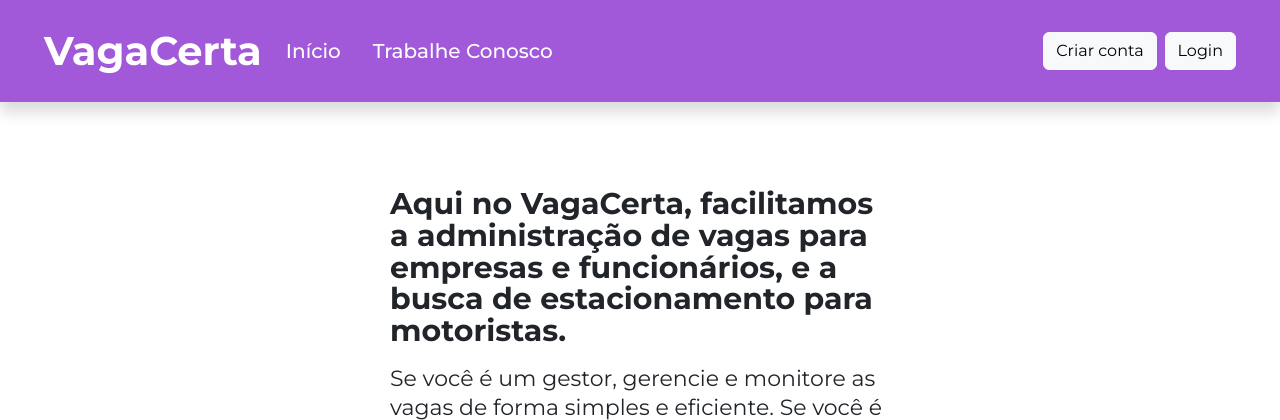
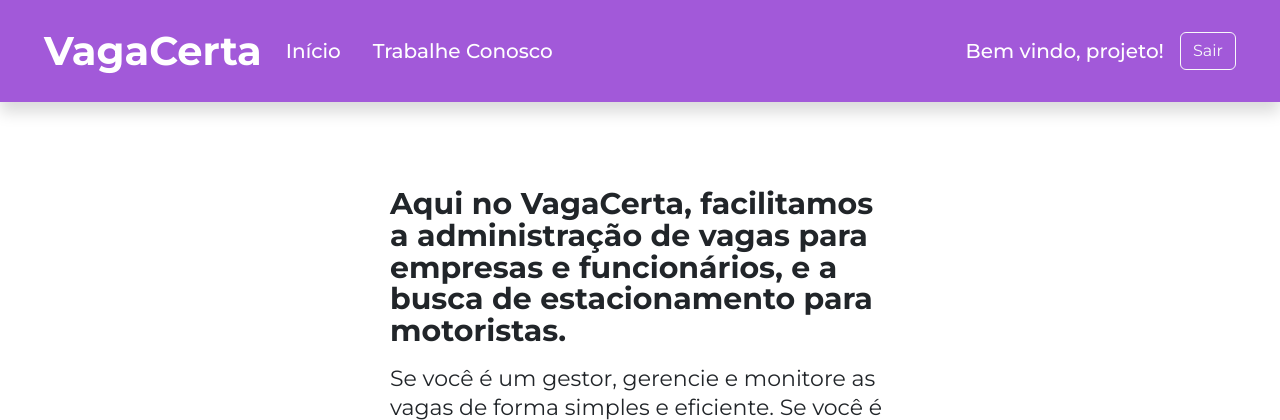
Before and after one commit to dueduno/in1039_aula_time1_github, a Django app: page / in a window 1280 px wide. Shown: the top 420 px of the page. Run offline with Django 5.2, Linux system fonts and the light colour scheme; a user stored in the database is signed in.

Commit message:
Home 100% funcional

```diff
--- a/myProject/myApp/templates/base.html
+++ b/myProject/myApp/templates/base.html
@@ -4,17 +4,13 @@
 <head>
   <meta charset="UTF-8" />
   <meta name="viewport" content="width=device-width, initial-scale=1.0"/>
-
   <title>{% block title %}VagaCerta{% endblock %}</title>
 
   <link href="https://cdn.jsdelivr.net/npm/bootstrap@5.3.5/dist/css/bootstrap.min.css" rel="stylesheet">
   <link rel="stylesheet" href="https://cdnjs.cloudflare.com/ajax/libs/font-awesome/5.15.4/css/all.min.css" />
-  <link rel="preconnect" href="https://fonts.googleapis.com">
-  <link rel="preconnect" href="https://fonts.gstatic.com" crossorigin>
   <link href="https://fonts.googleapis.com/css2?family=Montserrat:ital,wght@0,100..900;1,100..900&display=swap" rel="stylesheet">
-
   <link href="{% static 'myApp/css/base.css' %}" rel="stylesheet" type="text/css" />
-  </head>
+</head>
 
 <body>
   <nav class="navbar navbar-expand-lg" style="background-color: #a259d9; font-size: 20px; ">
@@ -32,11 +28,20 @@
             <a class="nav-link text-white" href="#">Trabalhe Conosco</a>
           </li>
         </ul>
-        <div class="d-flex">
-          <a href="#" class="btn btn-light me-2">Criar conta</a>
-          <a href="#" class="btn btn-light">Login</a>
+
+        <div class="d-flex align-items-center">
+          {% if user.is_authenticated %}
+            <span class="navbar-text text-white me-3">
+              Bem vindo, {{ user.username }}!
+            </span>
+            <a href="{% url 'logout' %}" class="btn btn-outline-light">Sair</a>
+
+          {% else %}
+            <a href="#" class="btn btn-light me-2">Criar conta</a>
+            <a href="#" class="btn btn-light">Login</a>
+          {% endif %}
         </div>
-      </div>
+        </div>
     </div>
   </nav>
 
--- a/myProject/myApp/urls.py
+++ b/myProject/myApp/urls.py
@@ -8,7 +8,7 @@ urlpatterns = [
     path('entrada/', views.entrada, name='entrada'),
     path('register/', views.create_user, name='register'),
     path('users/login/', views.login_user, name='login'),
-    path('users/logout/', views.logout_user, name='logout'),
+    path('logout/', views.logout_user, name='logout'),
     path('change_password/', views.change_password, name='change_password'),
     path('mapa/', views.mapa, name='mapa'),
     path('criar_estacionamento/', views.criar_estacionamento, name='criar_estacionamento'),
```
Also changed, not shown: myProject/db.sqlite3.
